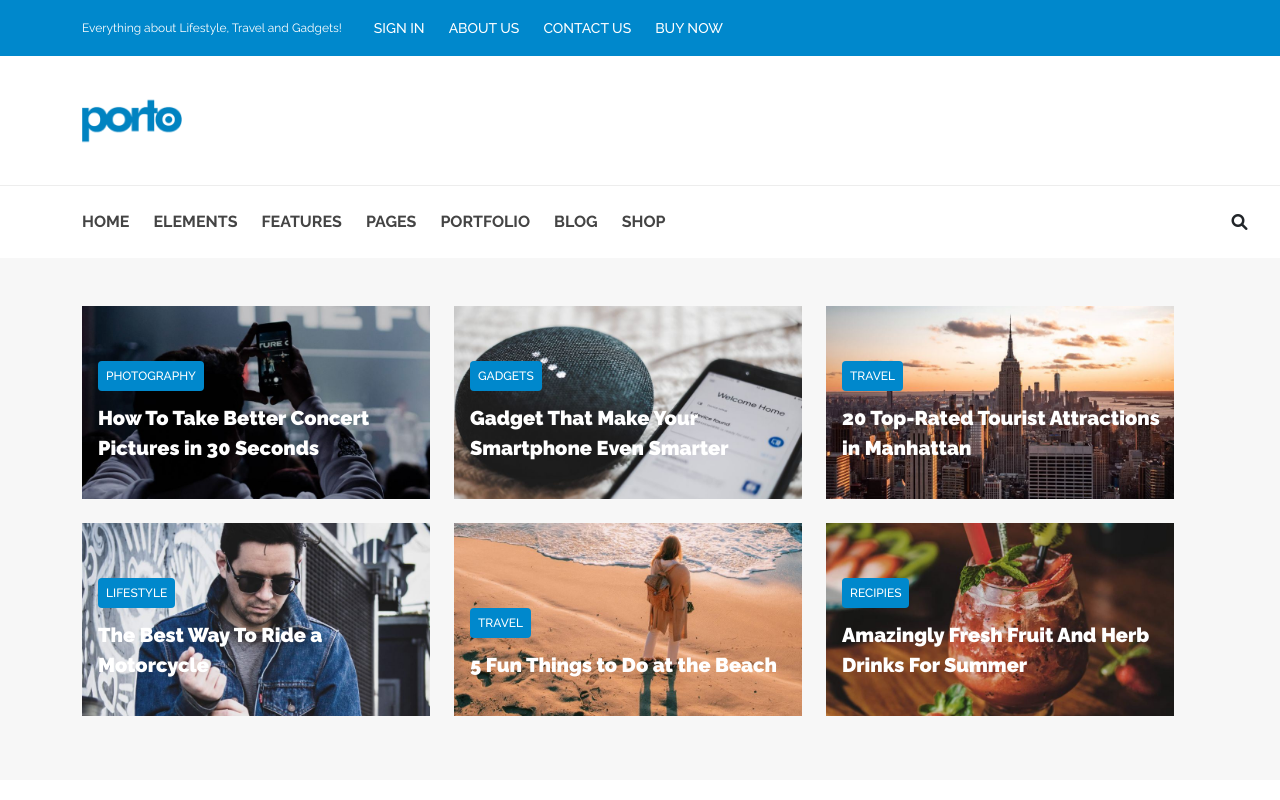
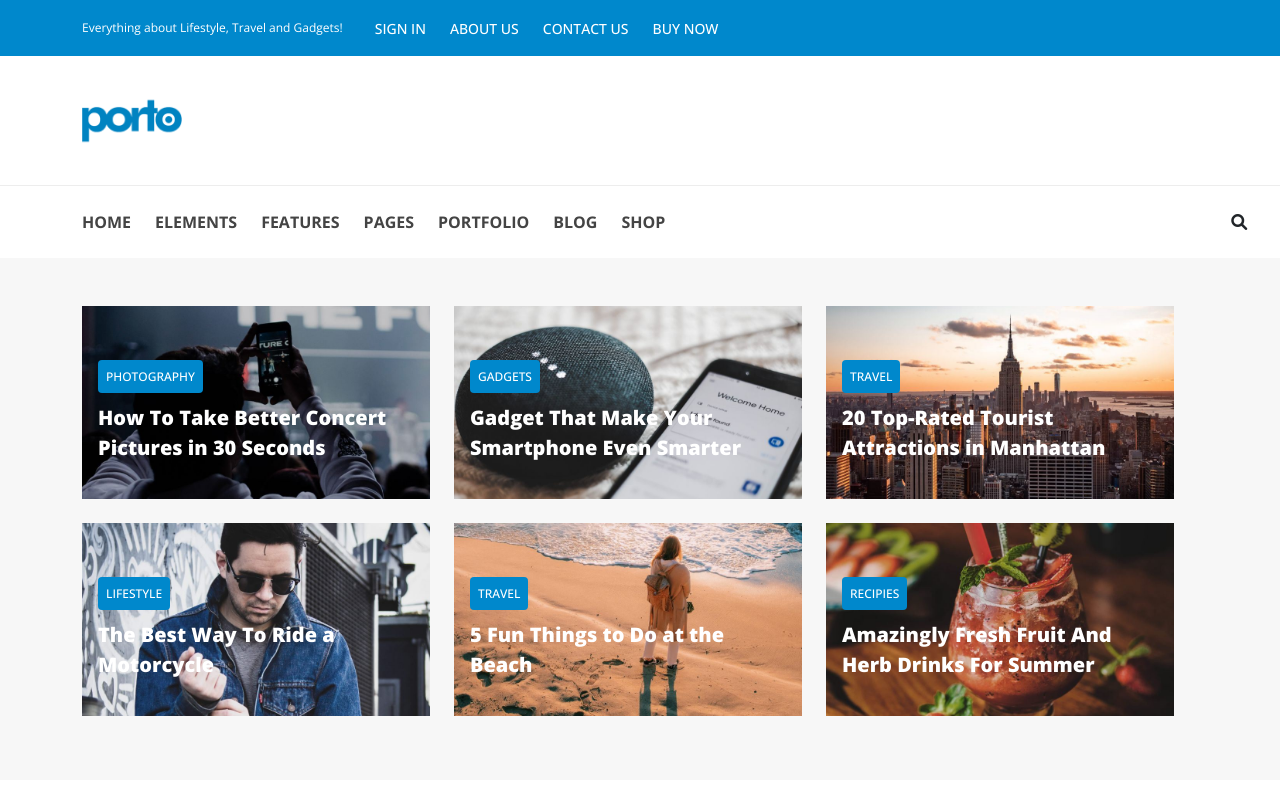
Before and after one commit to pierfrancescoscar/proj-html-vuejs, a Vue app: page / in a window 1280 px wide. Shown: the top 800 px of the page. Built offline with nearby package versions, Linux system fonts and the light colour scheme.

Commit message:
FIX: font used. add open sans

```diff
--- a/public/index.html
+++ b/public/index.html
@@ -8,7 +8,9 @@
     <link rel="preconnect" href="https://fonts.googleapis.com">
     <link rel="preconnect" href="https://fonts.gstatic.com" crossorigin>
     <!-- Google Fonts -->
-    <link href="https://fonts.googleapis.com/css2?family=Raleway:ital,wght@0,100;0,200;0,300;0,400;0,500;0,600;0,700;0,800;0,900;1,100;1,200;1,300;1,400;1,500;1,600;1,700;1,800;1,900&display=swap" rel="stylesheet">
+    <link rel="preconnect" href="https://fonts.googleapis.com">
+    <link rel="preconnect" href="https://fonts.gstatic.com" crossorigin>
+    <link href="https://fonts.googleapis.com/css2?family=Open+Sans:ital,wght@0,300;0,400;0,500;0,600;0,700;0,800;1,300;1,400;1,500;1,600;1,700;1,800&display=swap" rel="stylesheet">
     <!-- FontAwesome -->
     <link rel='stylesheet' href='https://cdnjs.cloudflare.com/ajax/libs/font-awesome/6.0.0-beta2/css/all.min.css' integrity='sha512-YWzhKL2whUzgiheMoBFwW8CKV4qpHQAEuvilg9FAn5VJUDwKZZxkJNuGM4XkWuk94WCrrwslk8yWNGmY1EduTA==' crossorigin='anonymous'/>
     <title><%= htmlWebpackPlugin.options.title %></title>
--- a/src/style/globals.scss
+++ b/src/style/globals.scss
@@ -1,5 +1,5 @@
 // General Styles
 
 * {
-    font-family: 'Raleway', sans-serif;
+    font-family: 'Open Sans', sans-serif;
 }
```
